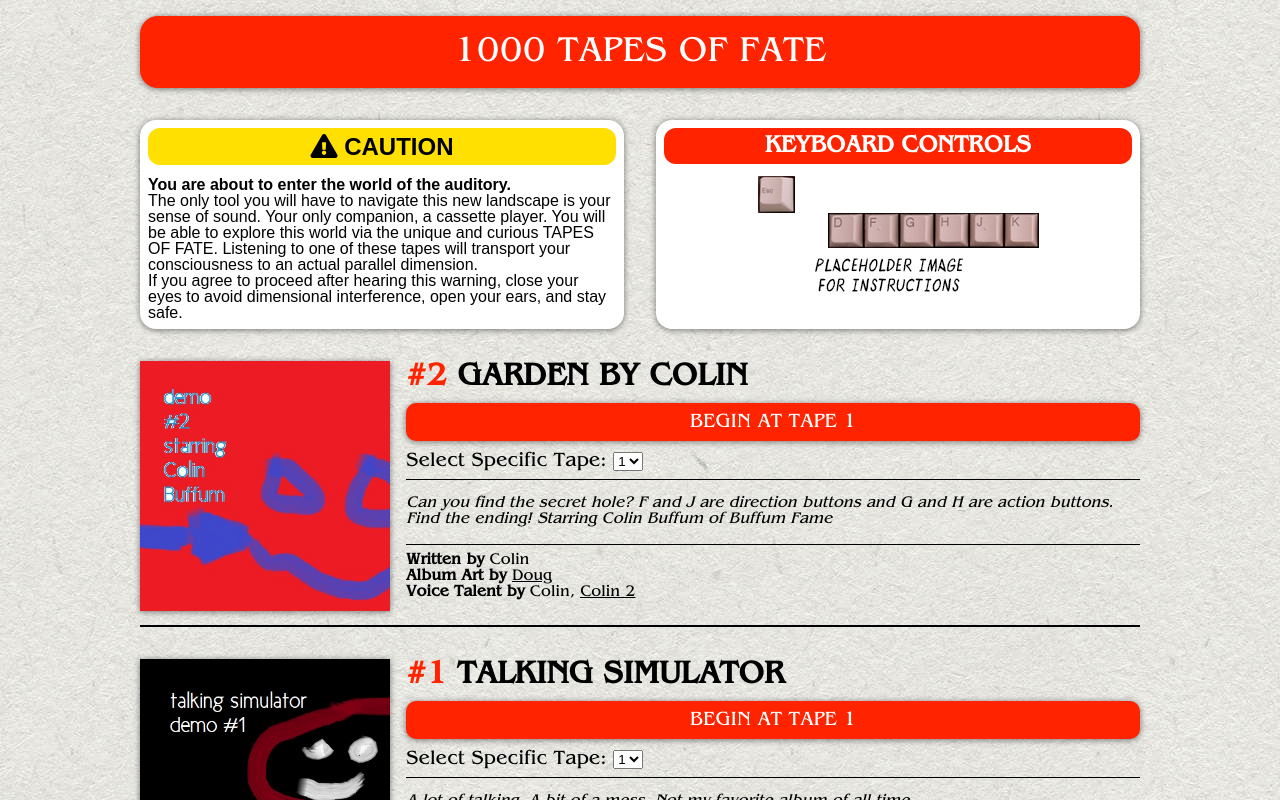
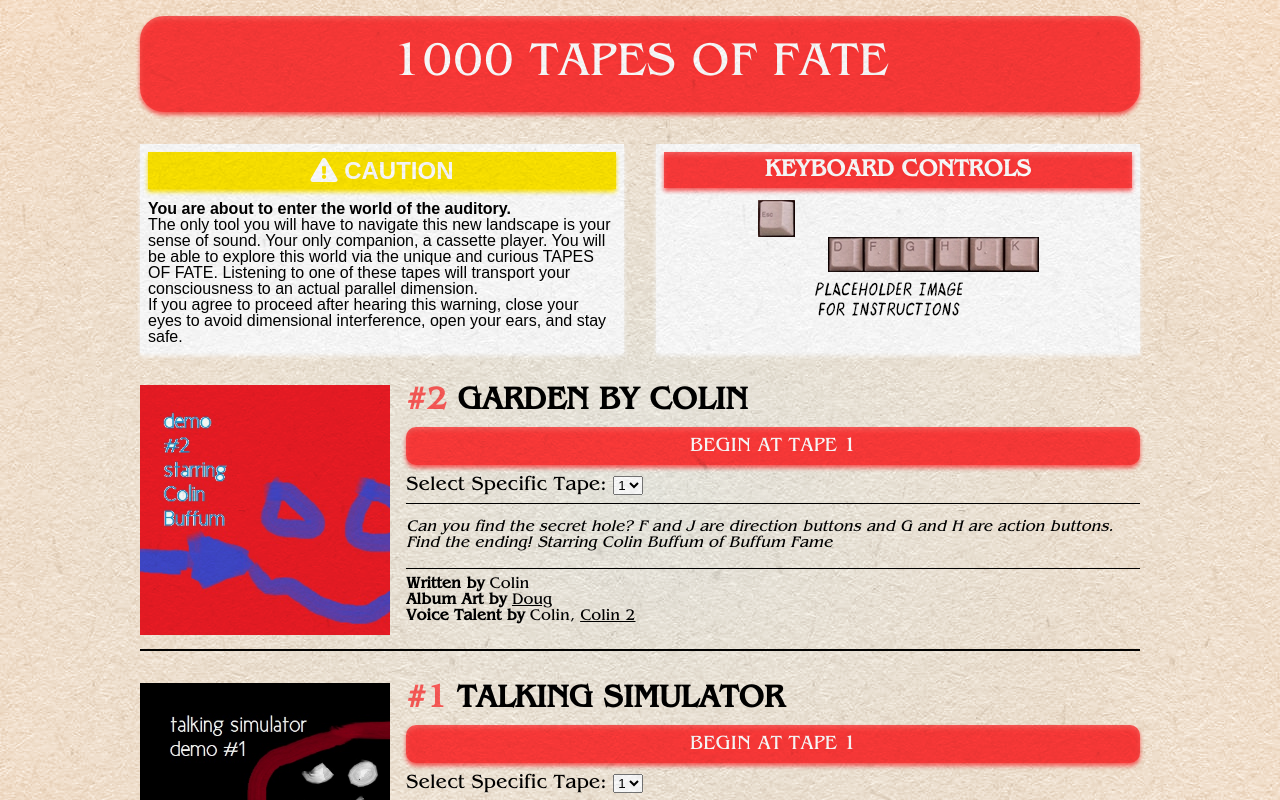
Before and after one commit to sbboard/audioAdventure, a Vue app: page / in a window 1280 px wide. Shown: the top 800 px of the page. Built offline with nearby package versions, Linux system fonts and the light colour scheme.

Commit message:
added more paper effects

```diff
--- a/src/components/index.vue
+++ b/src/components/index.vue
@@ -65,6 +65,8 @@
 
       <footer><i class="fas fa-copyright"></i> <a href="http://www.theinvisiblesundial.com/">invisible sundial</a> x <a href="https://gang-fight.com/">gang fight</a></footer>
   </div>
+  <div id="texture"></div>
+  <div id="burn"></div>
   <div id="cardboard"></div>
 </div>
 </template>
@@ -104,9 +106,13 @@ export default {
 </script>
 
 <style lang="sass">
-$CYOARED: #ff2300
+$CYOARED: #ff3131c7
 $bgColor: #f4f3e8
-$shadow: drop-shadow(0px 1px 3px rgba(0,0,0,.5))
+
+@function shadowMode($color)
+  $newColor: opacify($color,.5)
+  $result: drop-shadow(0px 3px 2px $newColor)
+  @return $result
 
 @mixin mobile
   @media (max-width: #{400px})
@@ -121,6 +127,17 @@ $shadow: drop-shadow(0px 1px 3px rgba(0,0,0,.5))
   font-family: invisibleFont
   src: url("/fonts/benga.otf")
 
+#burn
+  z-index: -1
+  position: absolute
+  width: 100vw
+  height: 100%
+  margin: 0
+  left: 0
+  top: 0
+  overflow: hidden
+  mix-blend-mode: color
+  background: radial-gradient(rgba(236,205,174,0), rgba(236,205,174,1))
 #cardboard
   background-image: url("../assets/paper.jpg")
   position: absolute
@@ -129,11 +146,16 @@ $shadow: drop-shadow(0px 1px 3px rgba(0,0,0,.5))
   margin: 0
   left: 0
   top: 0
-  background-color: red
   overflow: hidden
-  z-index: -1
-  opacity: .5
+  z-index: -2
+  opacity: .25
   filter: grayscale(1) brightness(1.2)
+#texture
+  @extend #cardboard
+  z-index: 5
+  pointer-events: none
+  opacity: .3
+  mix-blend-mode: multiply
 .startFirst
   width: 100%
   font-family: invisibleFont
@@ -146,14 +168,14 @@ $shadow: drop-shadow(0px 1px 3px rgba(0,0,0,.5))
   text-transform: uppercase
   border: 0
   cursor: pointer
-  filter: $shadow
+  filter: shadowMode($CYOARED)
   transition: background-color .25s
   @include tablet
     width: 50%
   @include mobile
     width: 75%
   &:hover
-    background-color: darken($CYOARED, 10%)
+    background-color: darken($CYOARED, 20%)
 .blurb
   padding: 1em 0
   border-top: solid black 1px
@@ -202,6 +224,7 @@ html
   position: relative
   height: auto
   overflow-x: hidden
+  animation: blur 60s linear infinite alternate
   #indexWrap
     max-width: 1000px
     display: block
@@ -211,14 +234,14 @@ html
     .normText
       font-family: Arial, Helvetica, sans-serif
     h1
-      font-size: 2.25em
+      font-size: 3em
       text-align: center
       background-color: $CYOARED
       border-radius: .5em
       padding: .5em .25em
       color: white
       text-transform: uppercase
-      filter: $shadow
+      filter: shadowMode($CYOARED)
     h2
       font-size: 1.5em
       margin-top: 1em
@@ -227,10 +250,10 @@ html
       color: black
       margin-top: 1em
       padding: .5em
-      border-radius: 1em
+      //border-radius: 1em
       font-size: 1em
       display: inline-block
-      filter: $shadow
+      filter: shadowMode(white)
       width: calc(50% - 2em)
       @include tablet
         width: -webkit-fill-available
@@ -238,13 +261,15 @@ html
       b
         font-weight: 600
       h2
-        background-color: #FFE001
+        background-color: #ffe600
+        filter: shadowMode(#ffe600)
         text-align: center
         padding: .25em
+        color: white
         margin: 0
         margin-bottom: .5em
         font-weight: 800
-        border-radius: .5em
+        //border-radius: .5em
         @include mobile
           font-size: 1em
     #instructions
@@ -253,6 +278,7 @@ html
         background-color: $CYOARED
         color: white
         text-transform: uppercase
+        filter: shadowMode($CYOARED)
       span
         display: block
       i
@@ -281,7 +307,6 @@ html
       img
         width: 25%
         position: absolute
-        filter: $shadow
         transition: width .25s
         &:hover
           width: calc(25% + .5em)
@@ -339,4 +364,12 @@ div.albumBox a
     opacity: 0
   to
     opacity: 1
+
+@keyframes blur
+  0%
+    -webkit-filter: blur(0px)
+  50%
+    -webkit-filter: blur(0px)
+  100%
+    -webkit-filter: blur(0px)
 </style>
```
Also changed, not shown: src/assets/paper2.png (added).
